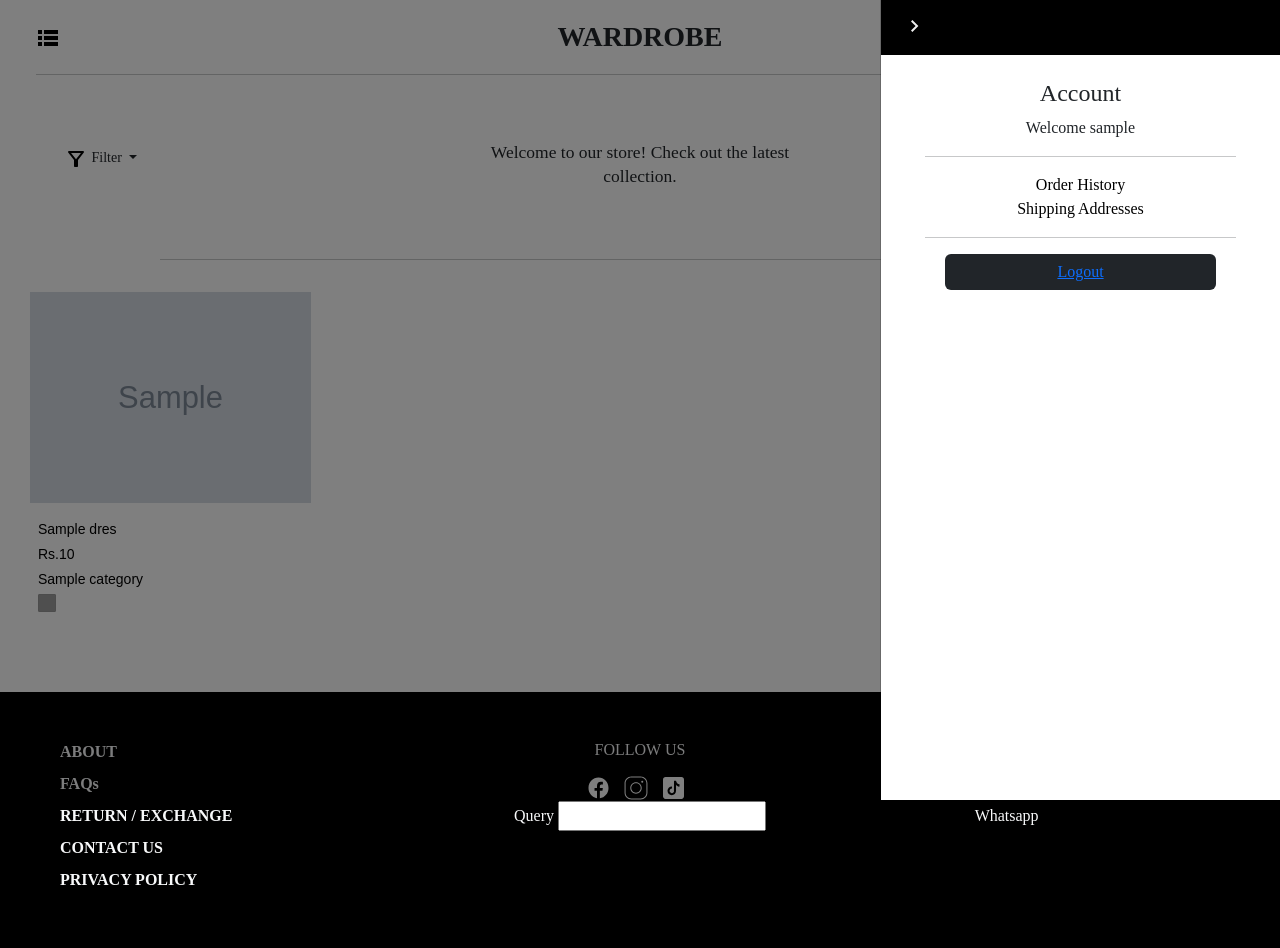
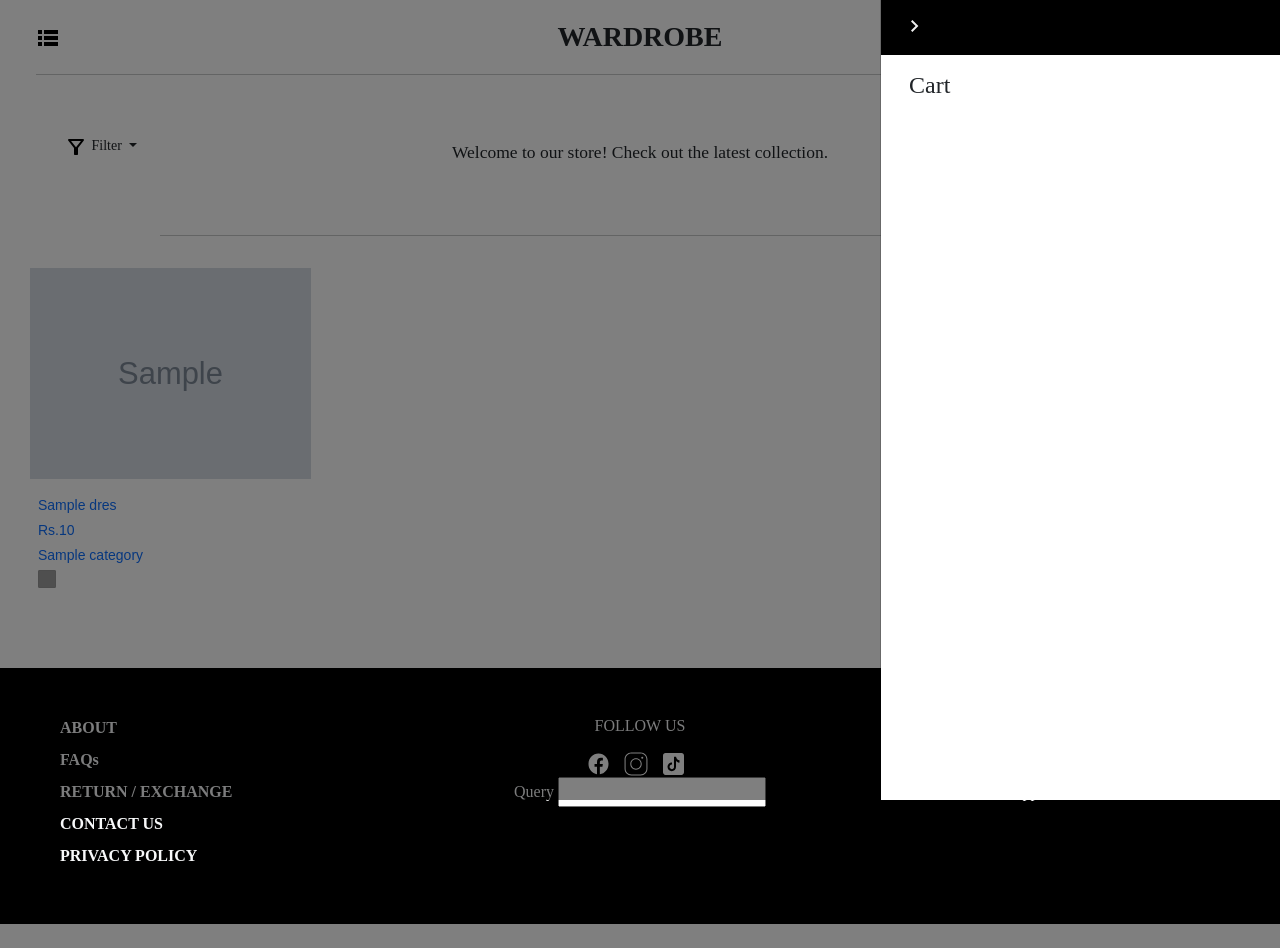
Before and after one commit to Ahmed-Rashid200307/wardrobe, a Django app: page / in a window 1280 px wide, after a click that opens the changed part. After the commit the page ends 924 px from the top, so only its background shows below. Run offline with Django 5.2, Linux system fonts and the light colour scheme; a user stored in the database is signed in; tables that the repository leaves empty hold one stand-in row (values such as "Sample post"); grey boxes marked "Sample" are stand-in pictures; some libraries are stand-ins or nearby versions.

Commit message:
Created cart class to load cart items dynamically

```diff
--- a/home/static/cart.js
+++ b/home/static/cart.js
@@ -1,42 +1,83 @@
+export class cart {
+    cartItems = [];
+    #key
 
-const cartBtn = document.getElementById('cartBtn');
-const form = document.getElementById('cartForm');
-const cartPopup = document.getElementById('cartPopup');
+    constructor(itemKey){
+        this.#key = itemKey;
+    }
 
-function showAddedPopup(){
+    loadFromStorage() {
+        let storage = localStorage.getItem(this.#key);
 
-    cartPopup.style.right = '30px';
+        if(storage){
+            this.cartItems = JSON.parse(storage)
+        }else{
+            localStorage.setItem(this.#key, JSON.stringify([]));
+        }
+    }
 
-    setTimeout(()=>{
-        cartPopup.style.right = '-200px'
-    }, 4000)
+    saveItem(item){
+        let name = item.get('productName')
 
-}
+        if(this.cartItems.length == 0){
 
-async function sendCartInfo() {
+            this.cartItems.push({
+                name: item.get('productName'),
+                color: item.get('productColor'),
+                quantity: item.get('productQuantity'),
+                price: item.get('productPrice'),
+                size: item.get('productSize')
+            });
+        }else{
 
-    const formData = new FormData(form);
+            this.cartItems.forEach(product=>{
 
-    const res = await fetch('/cart/validate', {
-        method: 'POST',
-        body: formData,
-    })
+                if(name == product.name){
+                    product.quantity += item.get('productQuantity')
+                }else{
 
-    const data = await res.json()
-    console.log(data)
+                    this.cartItems.push({
+                        name: item.get('productName'),
+                        color: item.get('productColor'),
+                        quantity: item.get('productQuantity'),
+                        price: item.get('productPrice'),
+                        size: item.get('productSize')
+                    });
+                }
+            })
 
-    if(data.success){
-        showAddedPopup();
-        // addProductToSideBar();
-    }
-    else{
-        const login_btn = document.getElementById('loginBtn');
-        login_btn.click();
-    }
+        }
 
 
 
+        localStorage.setItem(this.#key, JSON.stringify(this.cartItems));
+    }
+
+    addProductToElement(container){
+
+        let html = '';
+
+        this.cartItems.forEach(item => {
+
+            html += `
+                <div id="itemContainer" class="col">
+                    <div class="row row-cols-3">
+                    <div class="col px-4 pb-4">
+                        <img class="image-fluid w-75" id="itemImage" src="/static/images/${item.color}" alt="">
+                    </div>
+                    <div class="col">
+                        <p id="itemName">${item.name}</p>
+                    </div>
+                    <div class="col">
+                        <p id="Quantity">${item.quantity}</p>
+                    </div>
+                    </div>
+                </div>
+            `
+        })
+
+        container.innerHTML += html;
+
+    }
 
 }
-
-cartBtn.addEventListener('click',sendCartInfo)
--- a/home/static/styles/basic.css
+++ b/home/static/styles/basic.css
@@ -1,3 +1,12 @@
+html{
+    scroll-behavior: smooth;
+    scrollbar-width: none;
+}
+
+body{
+margin-top: 75px;
+font-family: Tenor-Sans;
+}
 
 .cart-popup{
 display: inline;
@@ -18,9 +27,12 @@ text-align: center;
 transition: all 0.7s ease-in-out;
 }
 
-body{
-margin-top: 75px;
-font-family: Tenor-Sans;
+.text-white{
+    color: white;
+}
+
+.text-black{
+    color: black;
 }
 
 .bg-white{
@@ -102,7 +114,6 @@ font-family: Tenor-Sans;
 
 .link{
     text-decoration: none;
-    color: black;
     display: block;
 }
 
--- /dev/null
+++ b/home/static/validate.js
@@ -0,0 +1,69 @@
+import {cart } from './cart.js'
+const customerCart = new cart('wardrobeCart');
+customerCart.loadFromStorage();
+
+const cartBtn = document.getElementById('cartBtn');
+const form = document.getElementById('cartForm');
+const cartPopup = document.getElementById('cartPopup');
+const cartContainer = document.getElementById('cartContainer');
+
+function showAddedPopup(){
+
+    cartPopup.style.right = '30px';
+
+    setTimeout(()=>{
+        cartPopup.style.right = '-200px'
+    }, 4000)
+
+}
+
+// function addProductToSideBar(){
+
+//     let cartContainer = document.getElementById('cartContainer');
+
+//     cartContainer.innerHTML += `
+//         <div id="itemContainer" class="col">
+//             <div class="row row-cols-3">
+//               <div class="col px-4 pb-4">
+//                 <img class="image-fluid w-75" id="itemImage" src="/static/images/${cart.get('productColor')}" alt="">
+//               </div>
+//               <div class="col">
+//                 <p id="itemName">${cart.get('productName')}</p>
+//               </div>
+//               <div class="col">
+//                 <p id="Quantity">${cart.get('productQuantity')}</p>
+//               </div>
+//             </div>
+//         </div>
+//     `
+
+// }
+
+async function sendCartInfo() {
+
+    const formData = new FormData(form);
+
+    const res = await fetch('/cart/validate', {
+        method: 'POST',
+        body: formData,
+    })
+
+    const data = await res.json()
+
+    if(data.success){
+        customerCart.saveItem(formData);
+        customerCart.addProductToElement(cartContainer);
+        showAddedPopup();
+    }
+    else{
+        const login_btn = document.getElementById('loginBtn');
+        login_btn.click();
+    }
+
+
+
+
+}
+
+cartBtn.addEventListener('click',sendCartInfo)
+customerCart.addProductToElement(cartContainer);
--- a/home/templates/home/base.html
+++ b/home/templates/home/base.html
@@ -99,7 +99,8 @@
       </button>
     </div>
     <div class="offcanvas-body" id="form-container">
-      <div class="container">
+
+      <div class="container" style="display: none;">
         <div class="row row-cols-1 text-center">
 
             <div class="col mt-2">
@@ -109,19 +110,31 @@
             </div>
 
             <div class="col text-center">
-              <a class="link" href="">Order History</a>
-              <a class="link" href="">Shipping Addresses</a>
+              <a class="link pb-1  text-black" href="">Order History</a>
+              <a class="link  text-black" href="">Shipping Addresses</a>
               <hr class="m-3">
             </div>
 
 
             <div class="col px-5">
               <button class="btn w-100 btn-dark rounded-2 bottom-0">
-                <a href="{% url 'user:logout' %}">Logout</a>
+                <a class="link text-white" href="{% url 'user:logout' %}">Logout</a>
             </div>
 
         </div>
       </div>
+
+      <div class="container-fluid">
+        <div id="cartContainer" class="row row-cols-1">
+          <div class="col mb-4">
+            <h4>Cart</h4>
+          </div>
+
+
+
+        </div>
+      </div>
+
     </div>
   </div>
 
@@ -178,6 +191,7 @@
 
 <script  type="module" src="{% static 'search.js' %}"></script>
 <script type="module" src="{% static 'login.js' %}"></script>
+<script type="module" src='{% static "validate.js" %}'></script>
 
 </body>
 </html>
--- a/home/templates/home/utility.html
+++ b/home/templates/home/utility.html
@@ -11,7 +11,7 @@
   <div class="row  gx-0 gx-md-4 align-items-center py-5 px-2">
 
     <!-- Left: Filter dropdown -->
-    <div class="dropdown col align-items-center order-2 order-md-1">
+    <div class="dropdown col-3 align-items-center order-2 order-md-1">
       <button class="btn btn-sm dropdown-toggle" type="button" id="filterDropdown" data-bs-toggle="dropdown" aria-expanded="false">
         <img src="{% static 'filter_alt_24dp_000000_FILL0_wght400_GRAD0_opsz24 (1).svg' %}" alt="Filter">
         Filter
@@ -24,7 +24,7 @@
     </div>
 
     <!-- Center: Thin text carousel -->
-    <div class="col-12 col-md text-center order-md-2 mt-3 mb-5 mb-md-2 h5">
+    <div class="col-6 col-md text-center order-md-2 mt-3 mb-5 mb-md-2 h5">
       <div id="textCarousel" class="carousel slide" data-bs-ride="carousel">
         <div class="carousel-inner">
           <div class="carousel-item active">
@@ -41,7 +41,7 @@
     </div>
 
     <!-- Right: Search box -->
-    <div class="col d-flex justify-content-end align-items-center order-3 order-md-3">
+    <div class="col-3 d-flex justify-content-end align-items-center order-3 order-md-3">
       <form class="d-flex">
         <div class="position-relative">
           <input id="searchInput"
--- a/user/urls.py
+++ b/user/urls.py
@@ -4,6 +4,7 @@ app_name = "user"
 
 urlpatterns = [
   path('login/', views.LoginView.as_view(), name='login'),
-  path("register/", views.register, name='register'),
-  path("account/", views.account, name='account'),
+  path('register/', views.register, name='register'),
+  path('account/', views.account, name='account'),
+  path('logout/', views.LogoutView.as_view(), name='logout')
 ]
--- a/user/views.py
+++ b/user/views.py
@@ -2,7 +2,7 @@ from django.shortcuts import render, redirect
 from django.contrib.auth import login
 from django.views.generic import View,FormView
 from django.contrib.auth.forms import UserCreationForm
-from django.contrib.auth.views import LoginView
+from django.contrib.auth.views import LoginView, LogoutView
 from .forms import Loginform
 # Create your views here.
 
@@ -27,3 +27,7 @@ def account(request):
 class LoginView(LoginView):
   form_class = Loginform
   next_page = '/'
+
+class LogoutView(LogoutView):
+  form_class = Loginform
+  next_page = '/'
```
Also changed, not shown: home/templates/home/detail.html (+13 -7 lines), transact/views.py (+4 -3 lines), 1 other file.
